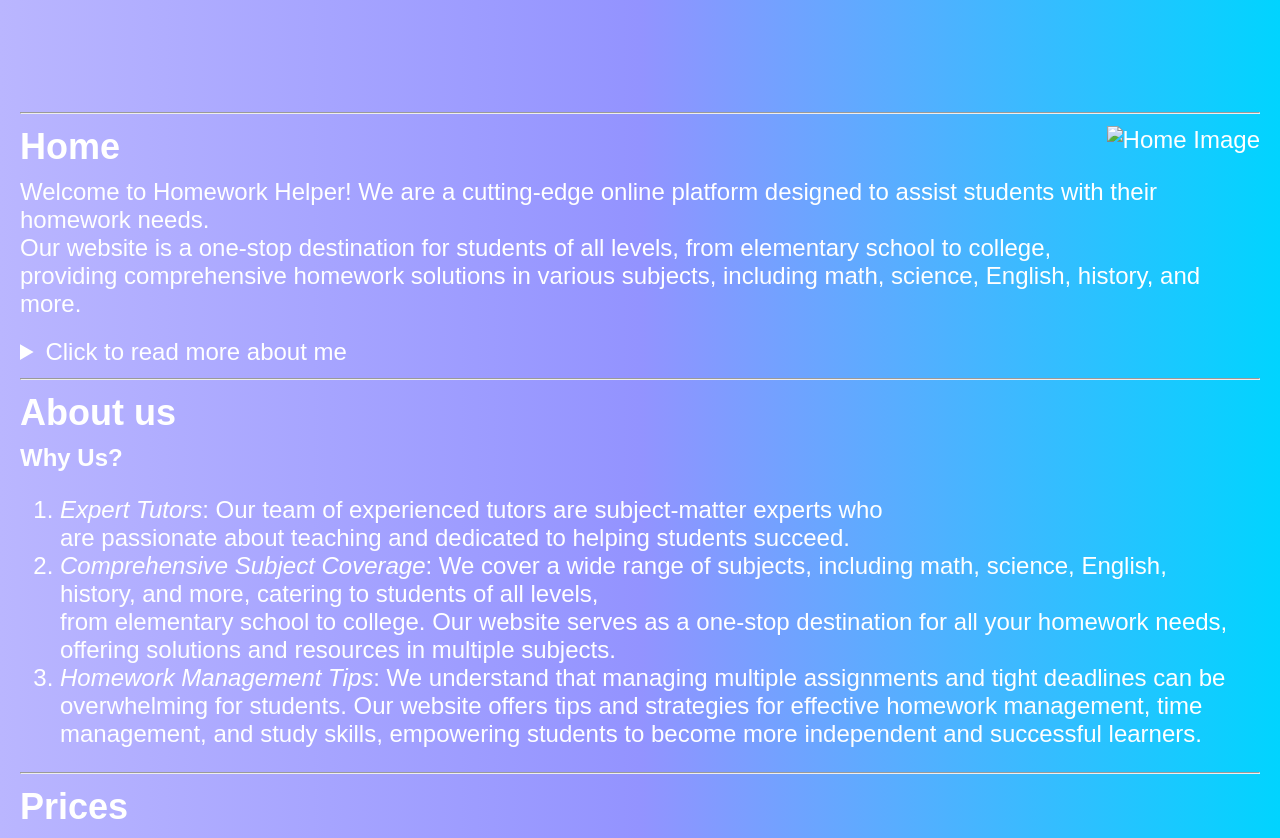
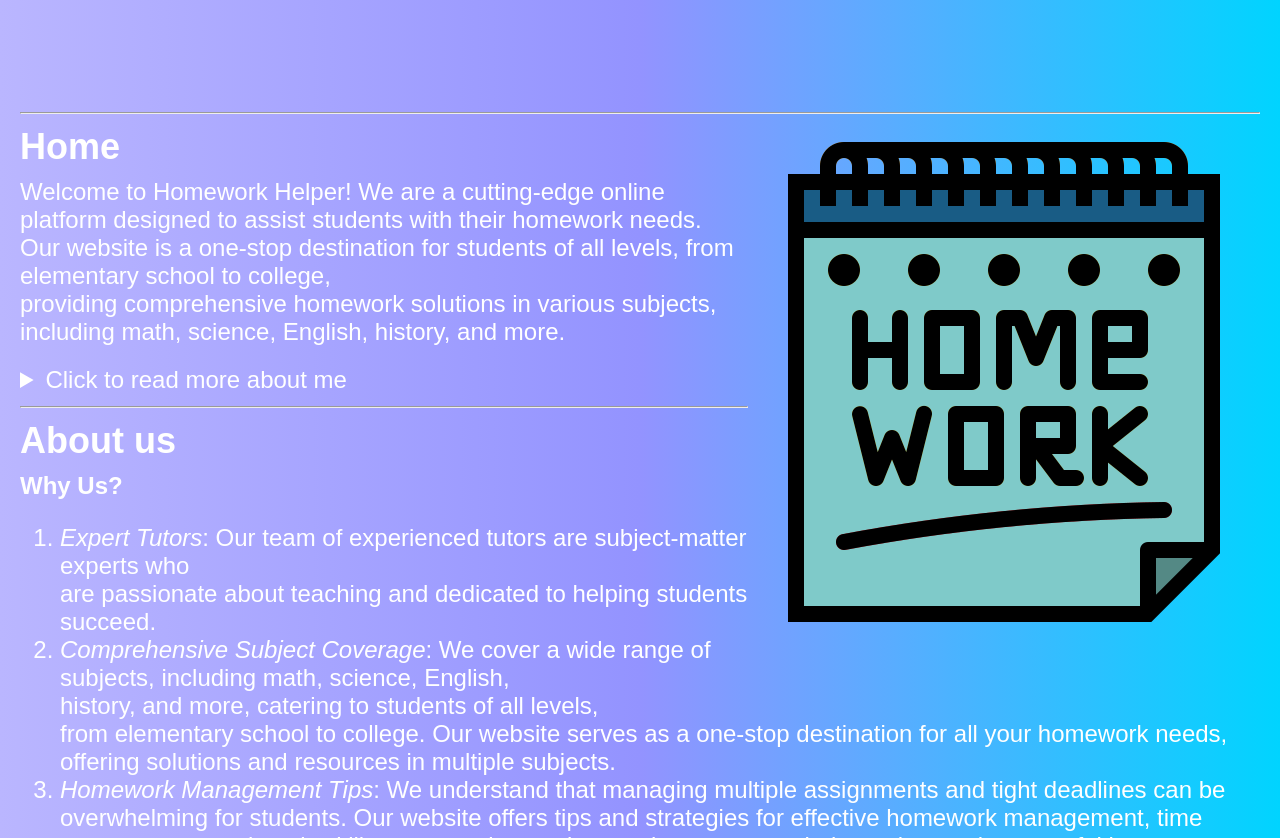
Before and after one commit to aidosgal/Aidos_Galimzhan_CS2203, a plain HTML site: page index.html in a window 1280 px wide. Shown: the part 680-1518 px from the top of the page. Drawn offline with Linux system fonts and the light colour scheme; files that its build step writes are made by us from their sources.

Commit message:
Update index.html

```diff
--- a/index.html
+++ b/index.html
@@ -3,7 +3,7 @@
 
 <head>
     <title>Our Website</title>
-    <link rel="stylesheet" href="style/style.css">
+    <link rel="stylesheet" href="style.css">
 </head>
 
 <body>
@@ -23,7 +23,7 @@
     <main>
         <hr>
         <section id="home">
-            <img src="assets/home.png" alt="Home Image">
+            <img src="home.png" alt="Home Image">
             <h2>Home</h2>
             <p>Welcome to Homework Helper! We are a cutting-edge online platform designed to assist students with their homework needs.
                 <br>Our website is a one-stop destination for students of all levels, from elementary school to college,
```
